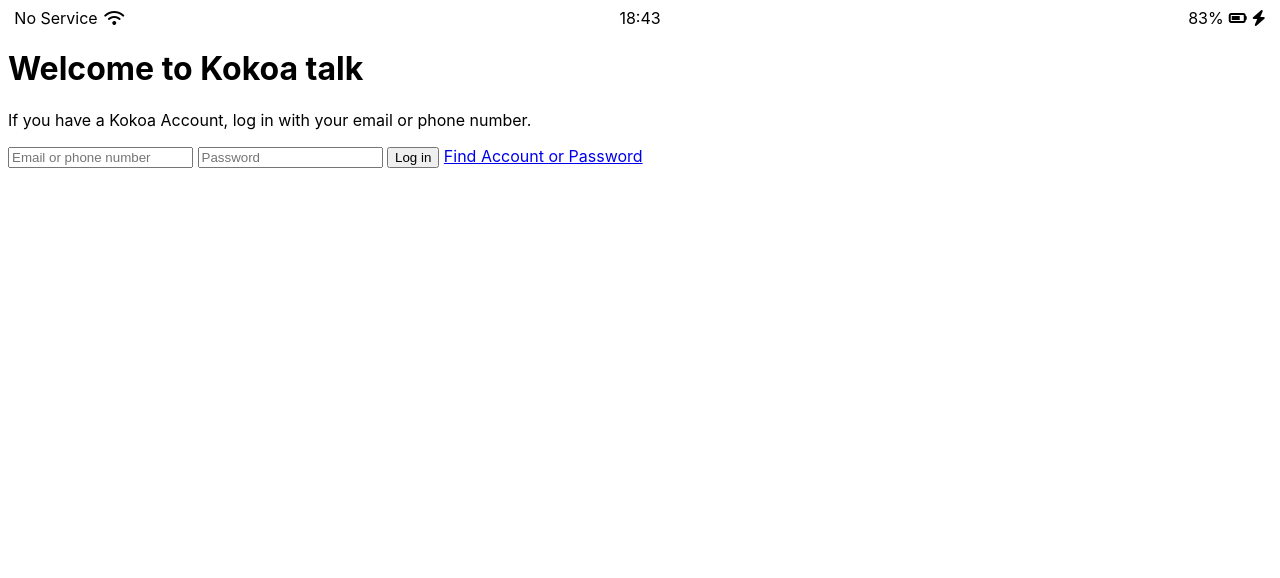
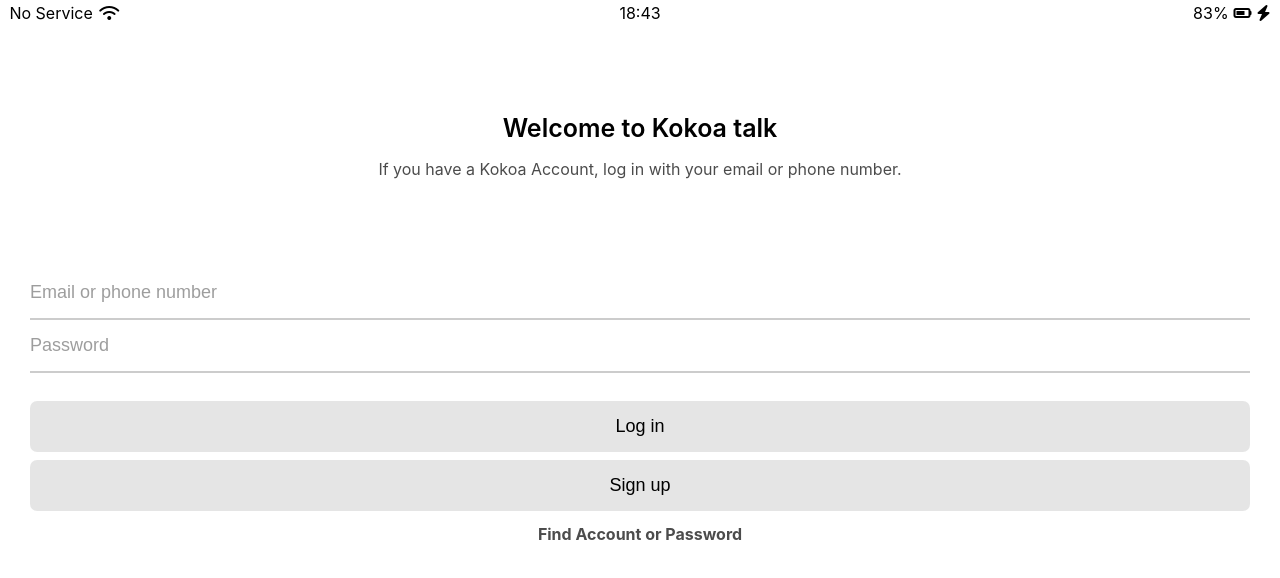
Before and after one commit to chy2love/kokoa-clone, a plain HTML site: page index.html in a window 1280 px wide. Drawn offline with Linux system fonts and the light colour scheme.

Commit message:
Sign in page End

```diff
--- /dev/null
+++ b/css/form.css
@@ -0,0 +1,35 @@
+.login-form {
+  display: flex;
+  flex-direction: column;
+  margin: 0px 30px;
+}
+
+.login-form input {
+  padding: 15px 0px;
+  border: none;
+  font-size: 18px;
+  border-bottom: 2px solid rgb(0, 0, 0, 0.2);
+}
+.login-form input::placeholder {
+  opacity: 70%;
+}
+.login-form :nth-child(2) {
+  margin-bottom: 20px;
+}
+input[type="submit"] {
+  border: none;
+  background-color: rgba(0, 0, 0, 0.1);
+  margin-top: 8px;
+  border-radius: 7px;
+  transition: background-color 0.3s;
+}
+input[type="submit"]:hover {
+  background-color: rgba(0, 0, 0, 0.3);
+}
+.login-form a {
+  margin-top: 15px;
+  text-align: center;
+  font-weight: bold;
+  text-decoration: none;
+  color: rgba(0, 0, 0, 0.7);
+}
--- /dev/null
+++ b/css/header.css
@@ -0,0 +1,16 @@
+.welcome-header {
+  margin: 90px 0px;
+  text-align: center;
+  display: flex;
+  flex-direction: column;
+  align-items: center;
+}
+.welcome-header__title {
+  margin-bottom: 20px;
+  font-size: 25px;
+  font-weight: 600;
+}
+.welcome-header__text {
+  width: 70%;
+  opacity: 0.7;
+}
--- /dev/null
+++ b/css/reset.css
@@ -0,0 +1,128 @@
+html,
+body,
+div,
+span,
+applet,
+object,
+iframe,
+h1,
+h2,
+h3,
+h4,
+h5,
+h6,
+p,
+blockquote,
+pre,
+a,
+abbr,
+acronym,
+address,
+big,
+cite,
+code,
+del,
+dfn,
+em,
+img,
+ins,
+kbd,
+q,
+s,
+samp,
+small,
+strike,
+strong,
+sub,
+sup,
+tt,
+var,
+b,
+u,
+i,
+center,
+dl,
+dt,
+dd,
+ol,
+ul,
+li,
+fieldset,
+form,
+label,
+legend,
+table,
+caption,
+tbody,
+tfoot,
+thead,
+tr,
+th,
+td,
+article,
+aside,
+canvas,
+details,
+embed,
+figure,
+figcaption,
+footer,
+header,
+hgroup,
+menu,
+nav,
+output,
+ruby,
+section,
+summary,
+time,
+mark,
+audio,
+video {
+  margin: 0;
+  padding: 0;
+  border: 0;
+  font-size: 100%;
+  font: inherit;
+  vertical-align: baseline;
+}
+/* HTML5 display-role reset for older browsers */
+article,
+aside,
+details,
+figcaption,
+figure,
+footer,
+header,
+hgroup,
+menu,
+nav,
+section {
+  display: block;
+}
+body {
+  line-height: 1;
+}
+ol,
+ul {
+  list-style: none;
+}
+blockquote,
+q {
+  quotes: none;
+}
+blockquote:before,
+blockquote:after,
+q:before,
+q:after {
+  content: "";
+  content: none;
+}
+table {
+  border-collapse: collapse;
+  border-spacing: 0;
+}
+
+input:focus {
+  outline: none;
+}
--- /dev/null
+++ b/css/status-bar.css
@@ -0,0 +1,23 @@
+.status-bar {
+  display: flex;
+  justify-content: center;
+  padding: 5px 3px;
+}
+.status-bar__column {
+  width: 33%;
+}
+.status-bar__column:first-child span {
+  margin-right: 2px;
+}
+.status-bar__column:nth-child(2) {
+  display: flex;
+  justify-content: center;
+}
+.status-bar__column:last-child {
+  display: flex;
+  justify-content: flex-end;
+  align-items: center;
+}
+.status-bar__column .fa-battery-three-quarters {
+  margin: 0px 5px;
+}
--- a/css/styles.css
+++ b/css/styles.css
@@ -1,25 +1,7 @@
-.status-bar {
-  display: flex;
-  justify-content: center;
-}
-.status-bar__column {
-  width: 33%;
-}
-.status-bar__column:first-child span {
-  margin-right: 2px;
-}
-.status-bar__column:nth-child(2) {
-  display: flex;
-  justify-content: center;
-}
-.status-bar__column:last-child {
-  display: flex;
-  justify-content: flex-end;
-  align-items: center;
-}
-.status-bar__column .fa-battery-three-quarters {
-  margin: 0px 5px;
-}
+@import "reset.css";
+@import "status-bar.css";
+@import "header.css";
+@import "form.css";
 body {
   font-family: -apple-system, BlinkMacSystemFont, "Segoe UI", Roboto, Oxygen,
     Ubuntu, Cantarell, "Open Sans", "Helvetica Neue", sans-serif;
--- a/index.html
+++ b/index.html
@@ -32,6 +32,7 @@
         <input type="text" placeholder="Email or phone number" />
         <input type="text" placeholder="Password" />
         <input type="submit" value="Log in" />
+        <input type="submit" value="Sign up" />
         <a href="#">Find Account or Password</a>
     </form>
 
```
